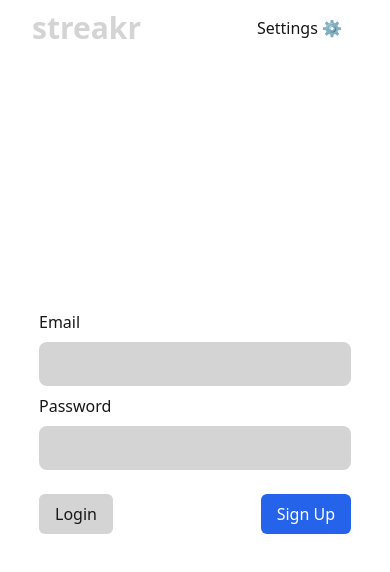
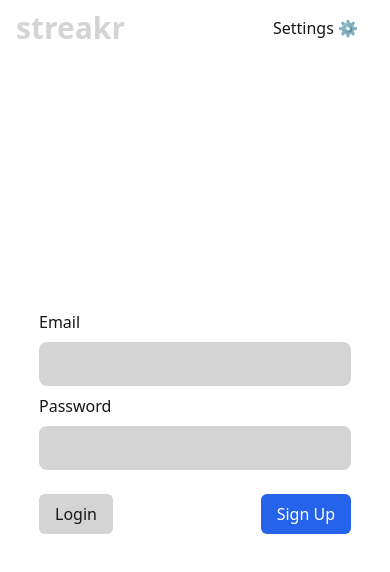
Before and after one commit to joayo13/strimma, a SvelteKit app: page /auth in a window 390 px wide. Shown: the top 572 px of the page. Built offline with nearby package versions, Linux system fonts and the light colour scheme; no server answers.

Commit message:
adjusted spacing of mobile view

```diff
--- a/src/routes/+layout.svelte
+++ b/src/routes/+layout.svelte
@@ -17,11 +17,11 @@
     return () => data.subscription.unsubscribe()
   })
 </script>
-<nav class={`px-8 py-2 fixed flex w-full justify-between items-center bg-bgPrimary text-tPrimary`}>
+<nav class={`px-4 py-2 fixed flex w-full justify-between items-center bg-bgPrimary text-tPrimary`}>
 	<a href="/" class="text-3xl font-bold md:text-6xl text-primary">streakr</a>
 	<SettingsDialog supabase={supabase}/>
 </nav>
-<div class={`bg-bgPrimary text-tPrimary min-h-screen flex items-center justify-center px-2`}>
+<div class={`bg-bgPrimary text-tPrimary min-h-screen flex items-center justify-center px-4`}>
   <GlobalNotifications />
 {@render children()}
 </div>
```
